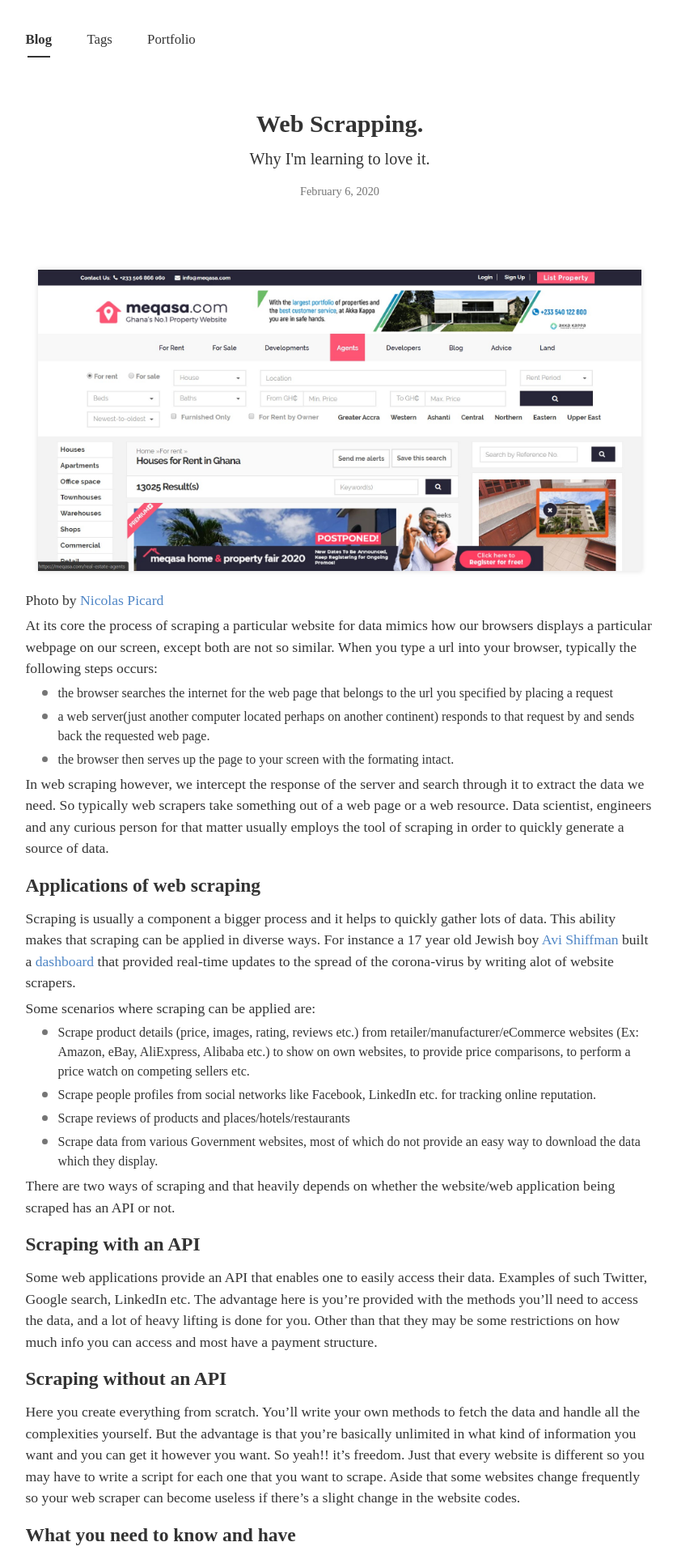
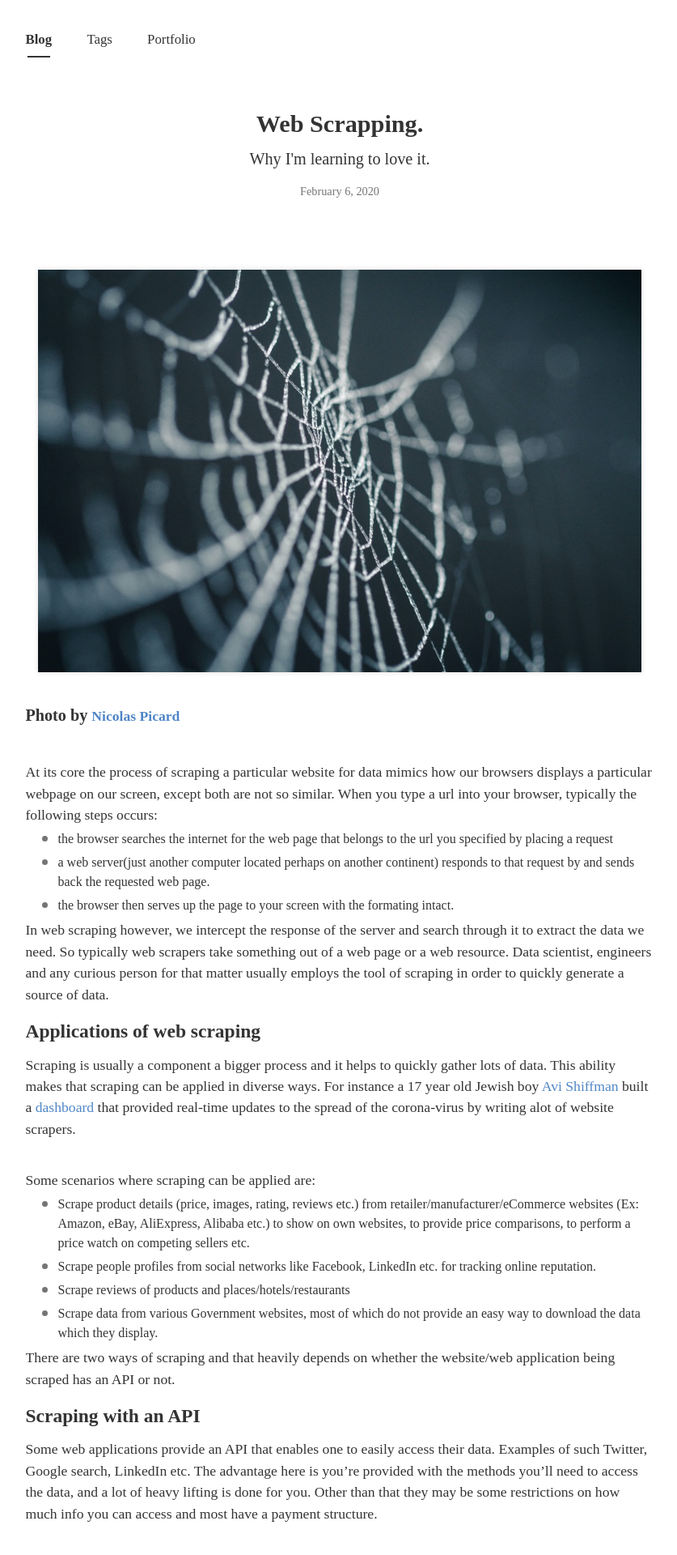
Before and after one commit to cliffordEmmanuel/cliffordEmmanuel.github.io, a Jekyll site: the page built from _posts/2020-02-06-scrapping.md, in a window 1280 px wide. Shown: the top 1920 px of the page at 81% size, without its empty margins (220-1057 px from the left). Built offline with Jekyll 4.4.1, drawn with Linux system fonts in a browser that asks for light colours; nearby versions of some CDN libraries; some web fonts are replaced.

Commit message:
edits posts

```diff
--- a/_posts/2020-02-06-scrapping.md
+++ b/_posts/2020-02-06-scrapping.md
@@ -8,8 +8,10 @@ comments : True
 
 ---
 
-![webscrape](/assets/project/meqasa_scrape.jpg)
-Photo by [Nicolas Picard](https://unsplash.com/@artnok?utm_source=unsplash&amp;utm_medium=referral&amp;utm_content=creditCopyText)
+![webscrape](/assets/project/webscrape.jpg)
+##### Photo by [Nicolas Picard](https://unsplash.com/@artnok?utm_source=unsplash&amp;utm_medium=referral&amp;utm_content=creditCopyText)
+
+<br>
 
 
 At its core the process of scraping a particular website for data mimics how our browsers displays a particular webpage on our screen, except both are not so similar. When you type a url into your browser, typically the following steps occurs:
@@ -22,6 +24,8 @@ In web scraping however, we intercept the response of the server and search thro
 ### Applications of web scraping
 
 Scraping is usually a component a bigger process and it helps to quickly gather lots of data. This ability makes that scraping can be applied in diverse ways. For instance a 17 year old Jewish boy [Avi Shiffman](https://www.timesofisrael.com/updated-every-minute-17-year-old-whiz-kids-coronavirus-site-used-by-millions/) built a [dashboard](https://ncov2019.live/) that provided real-time updates to the spread of the corona-virus by writing alot of website scrapers.
+
+<br>
 
 
 Some scenarios where scraping can be applied are:
@@ -37,9 +41,13 @@ There are two ways of scraping and that heavily depends on whether the website/w
 
 Some web applications provide an API that enables one to easily access their data. Examples of such Twitter, Google search, LinkedIn etc. The advantage here is you’re provided with the methods you’ll need to access the data, and a lot of heavy lifting is done for you.  Other than that they may be some restrictions on how much info you can access and most have a payment structure.
 
+<br>
+
 ### Scraping without an API
 
 Here you create everything from scratch. You’ll write your own methods to fetch the data and handle all the complexities yourself. But the advantage is that you’re basically unlimited in what kind of information you want and you can get it however you want. So yeah!! it’s freedom. Just that every website is different so you may have to write a script for each one that you want to scrape. Aside that some websites change frequently so your web scraper can become useless if there's a slight change in the website codes.
+
+<br>
 
 ### What you need to know and have
 
@@ -48,12 +56,15 @@ Here you create everything from scratch. You’ll write your own methods to fetc
 - Computer and good nternet
 - Patience(lots and lots of it)
 
+<br>
+
 ### So what makes it fun?
 
 - You can easily and quickly generate your own dataset for your personal research
 - Since you drive deep into the heart of the website or application, you get the chance to put your programming skills to the test
 - There's a surreal feeling of writing a single script and watching your database grow with data as your script dutifully downloads data for you.
 - Because of scraping you can no longer be limited by the unavailability of data for your project.
+
 <br>
 
 I hope you're inspired.
```
